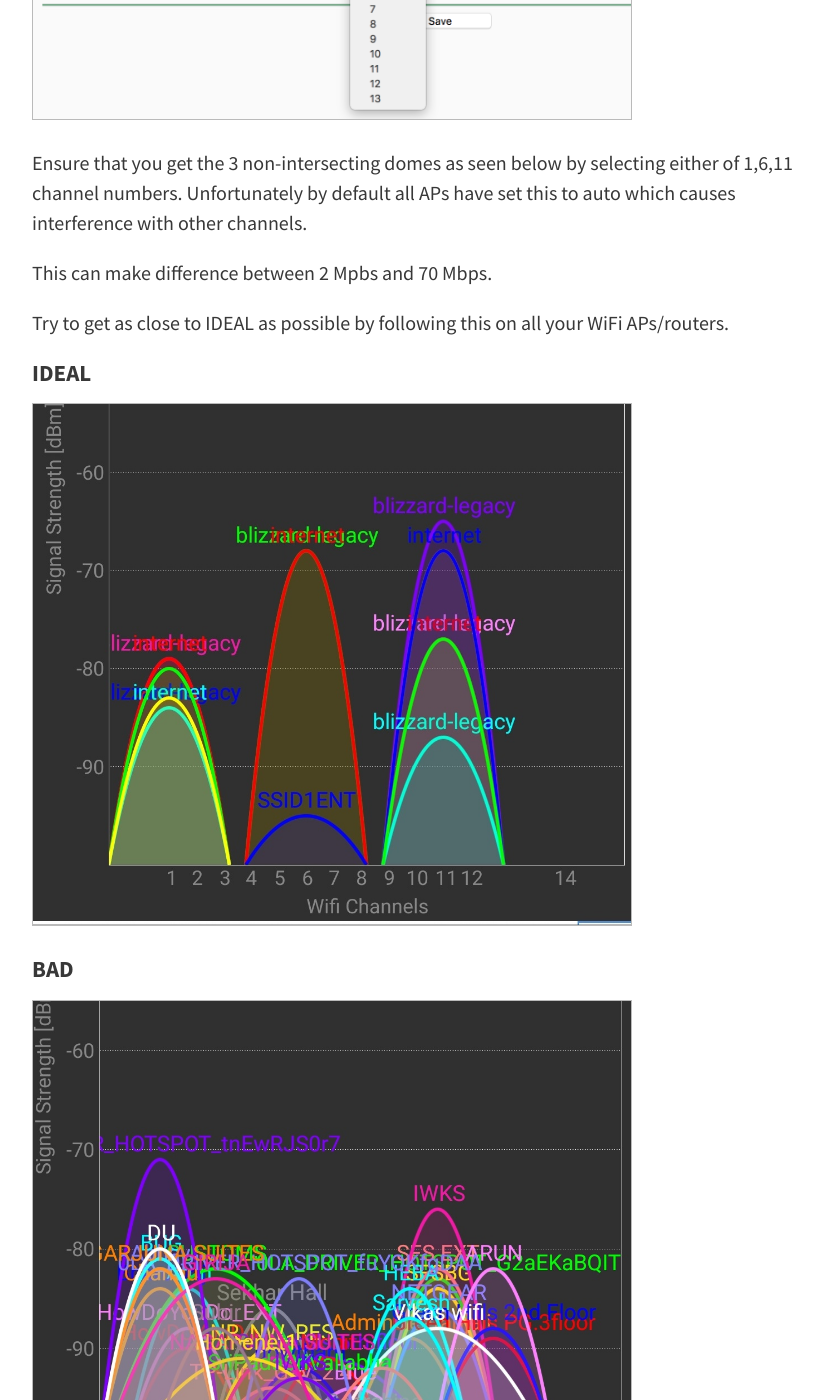
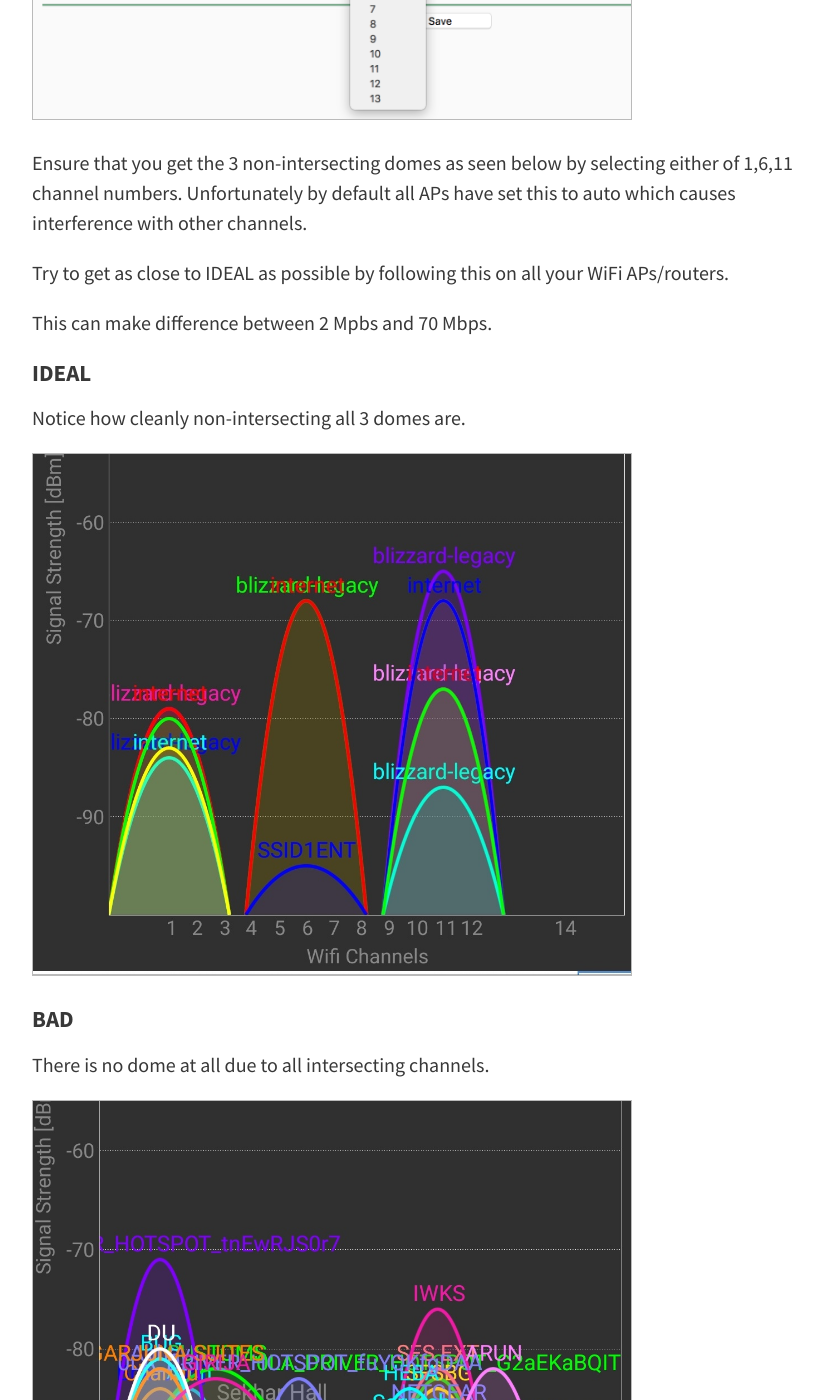
Before and after one commit to aura-website/aura-website.github.io, a Jekyll site: the page built from _posts/2019-01-06-most-speed-2.4g-wifi.md, in a window 1280 px wide and 1400 px high, scrolled down 629 px. Shown: the whole window, without its empty margins (224-1047 px from the left). Built offline with Jekyll 4.4.1, drawn with Linux system fonts in a browser that asks for light colours; nearby versions of some CDN libraries; comment, search, counter and statistics services are not loaded.

Commit message:
update to 2.4ghz setting blog

```diff
--- a/_posts/2019-01-06-most-speed-2.4g-wifi.md
+++ b/_posts/2019-01-06-most-speed-2.4g-wifi.md
@@ -10,14 +10,21 @@ Your WiFi AP/router has a setting called **WiFi channel**.
 
 Ensure that you get the 3 non-intersecting domes as seen below by selecting either of 1,6,11 channel numbers. Unfortunately by default all APs have set this to auto which causes interference with other channels.
 
+Try to get as close to IDEAL as possible by following this on all your WiFi APs/routers.
+
 This can make difference between 2 Mpbs and 70 Mbps.
-
-Try to get as close to IDEAL as possible by following this on all your WiFi APs/routers.
 
 #### IDEAL ####
 
+Notice how cleanly non-intersecting all 3 domes are.
+
 <img src="/images/setup/wifi_domes_good.jpeg" style="width: 600px"><br/>
+
+
+
 
 #### BAD ####
 
+There is no dome at all due to all intersecting channels.
+
 <img src="/images/setup/wifi_domes_bad.jpeg" style="width: 600px"><br/>
```
